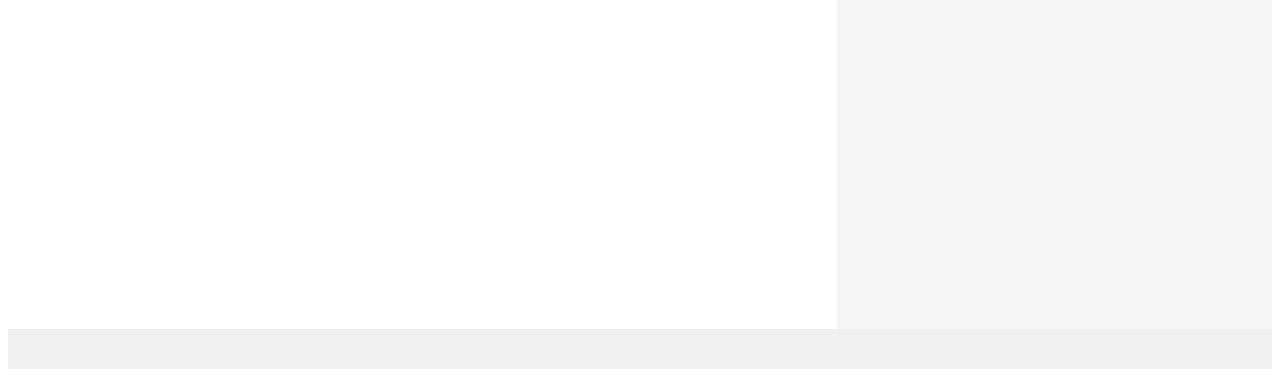
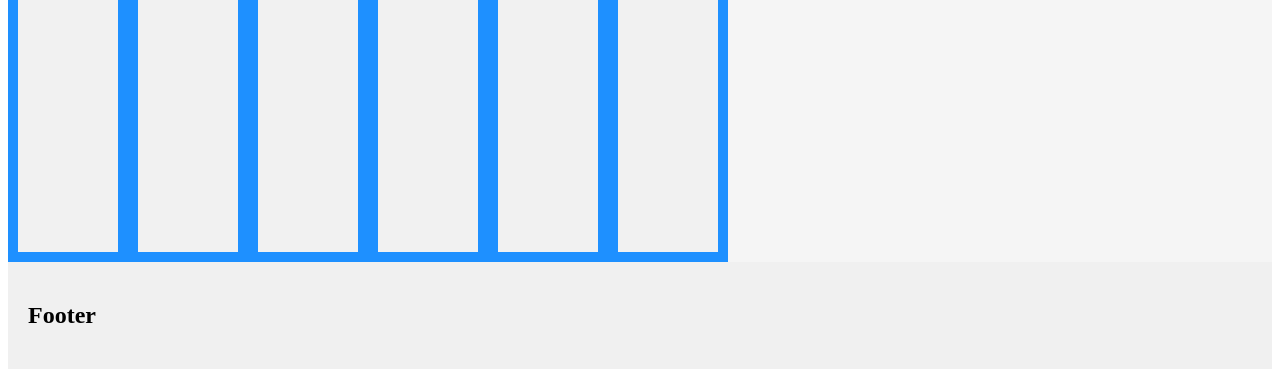
Before and after one commit to apcjlquesada/webprog-2024-2025-T2-personal-website, a plain HTML site: page home/index.html in a window 1280 px wide. Shown: the part 439-816 px from the top of the page. Drawn offline with Linux system fonts and the light colour scheme.

Commit message:
added flex-wrap

```diff
--- a/home/css/flexbox-grid.css
+++ b/home/css/flexbox-grid.css
@@ -14,11 +14,22 @@
     flex-direction: row;
   }
 
+
   .main-content {
-    flex: 2;
-    background-color: #fff;
-    padding: 20px;
+    display: flex;
+    flex-wrap: wrap;
+    background-color: DodgerBlue;
   }
+
+  .main-content > div {
+    background-color: #f1f1f1;
+    width: 100px;
+    margin: 10px;
+    text-align: center;
+    line-height: 75px;
+    font-size: 30px;
+  }
+
 
   .sidebar {
     flex: 1;
--- a/home/index.html
+++ b/home/index.html
@@ -11,18 +11,19 @@
       </header>
     <main>
       <section class="main-content">
-        <br>   Education / Achievements
-        <br>   Course
-        <br>   IT Experience
-        <br>   Hobbies & Interests
-        <br>   Goals In Life / Dream
-        <br>   Picture Gallery
+        <div>1 Education / Achievements</div>
+        <div>2Course </div>
+        <div>3IT Experience</div>
+        <div>4 Hobbies & Interests</div>
+        <div>5 Goals In Life / Dream</div>
+        <div>6 Picture Gallery</div>
         </section>
       <aside class="sidebar">
         <h2>sidebar</h2>
         </aside>
     </main>
     <footer>
+        <h2>Footer</h2>
       </footer>
   </div>
 
```
